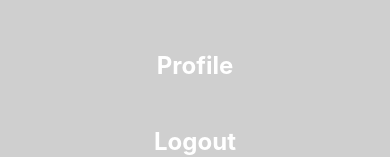
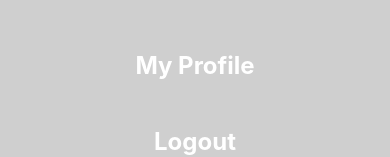
Before and after one commit to ro8inro8in/nbrly, a React (Create React App) app: page / in a window 390 px wide. Both pictures are taken after a click on the element 356 px from the left and 30 px from the top of the page. Shown: the part 323-480 px from the top of the page. Built offline with nearby package versions, Linux system fonts and the light colour scheme; no server answers.

Commit message:
can now view profile of user when click on 'view profile' on result item. can view own profile too. moved ordered mathes to HOME because dont need them in Profile. Added firebase sign out method to logout

```diff
--- a/src/components/App.js
+++ b/src/components/App.js
@@ -84,7 +84,12 @@ const App = ({ history }) => {
 
   return (
     <div className="App">
-      <SideBar isOpen={isOpen} toggle={toggle} handleLogout={handleLogout} />
+      <SideBar
+        isOpen={isOpen}
+        toggle={toggle}
+        handleLogout={handleLogout}
+        uid={uid}
+      />
       <NavBar toggle={toggle} handleLogout={handleLogout} uid={uid} />
       <Switch>
         <Route exact path="/">
@@ -94,7 +99,11 @@ const App = ({ history }) => {
           <Home geolocation={geolocation} updateLocation={updateLocation} />
         </Route>
         <Route exact path="/Profile/:userID">
-          <Profile geolocation={geolocation} updateLocation={updateLocation} uid={uid} />
+          <Profile
+            geolocation={geolocation}
+            updateLocation={updateLocation}
+            uid={uid}
+          />
         </Route>
         <Route exact path="/Signup">
           <Signup
--- a/src/components/SideBar.js
+++ b/src/components/SideBar.js
@@ -82,7 +82,7 @@ const LogoutLink = styled.a`
         transition: 0.2s ease-in-out;
     }`;
 
-const SideBar = ({ isOpen, toggle, handleLogout }) => {
+const SideBar = ({ isOpen, toggle, handleLogout, uid }) => {
   return (
     <>
       <SidebarContainer isOpen={isOpen} onClick={toggle}>
@@ -94,8 +94,9 @@ const SideBar = ({ isOpen, toggle, handleLogout }) => {
             <SidebarLink to="/Home">Home</SidebarLink>
           </SidebarMenu>
           <SidebarMenu>
-            <SidebarLink to="/Profile">Profile</SidebarLink>
+            <SidebarLink to={`/Profile/${uid}`}>My Profile</SidebarLink>
           </SidebarMenu>
+
           <SidebarMenu>
             <LogoutLink onClick={handleLogout}>Logout</LogoutLink>
           </SidebarMenu>
```
